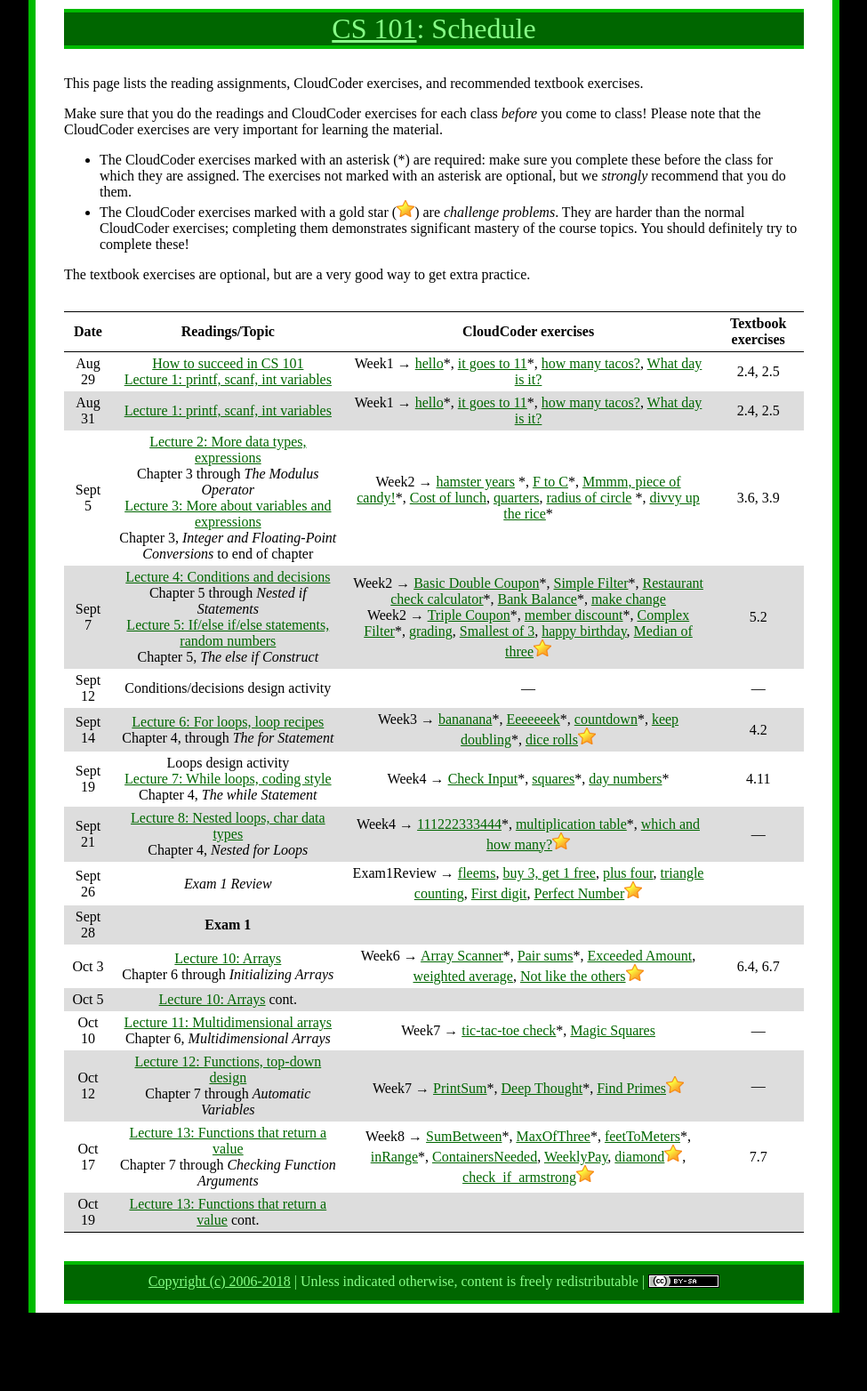
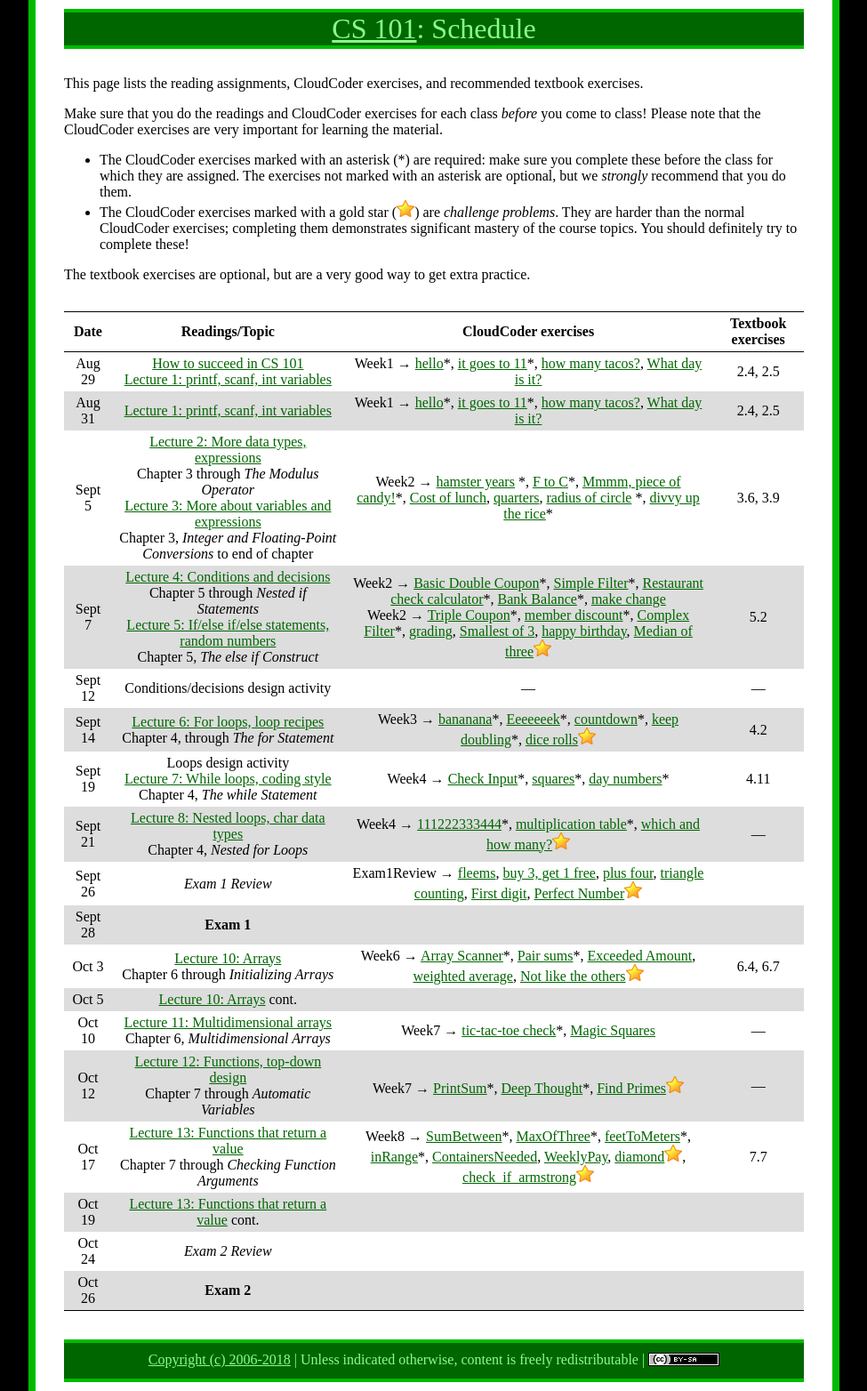
Before and after one commit to ycpcs/cs101-fall2018, a Jekyll site: the page built from schedule.md, in a window 1280 px wide. Shown: the whole page at 89% size, without its empty margins (152-1127 px from the left). Built offline with Jekyll 4.4.1, drawn with Linux system fonts in a browser that asks for light colours; before the commit the page ends 1476 px from its top, so only the background shows below that.

```diff
--- a/schedule.md
+++ b/schedule.md
@@ -23,13 +23,15 @@ Sept 14| [Lecture 6: For loops, loop recipes](lectures/lecture06.html)<br>Chapte
 Sept 19 | <span class="activity">Loops design activity</span> <br /> [Lecture 7: While loops, coding style](lectures/lecture07.html)<br>Chapter 4, *The while Statement* | Week4 &rarr; [Check Input](https://cs.ycp.edu/cloudcoder/#exercise?c=18,p=907)\*, [squares](https://cs.ycp.edu/cloudcoder/#exercise?c=18,p=908)\*, [day numbers](https://cs.ycp.edu/cloudcoder/#exercise?c=18,p=909)\* | 4.11
 Sept 21 | [Lecture 8: Nested loops, char data types](lectures/lecture08.html)<br>Chapter 4, *Nested for Loops* | Week4 &rarr; [111222333444](https://cs.ycp.edu/cloudcoder/#exercise?c=18,p=910)\*, [multiplication table](https://cs.ycp.edu/cloudcoder/#exercise?c=18,p=949)\*, [which and how many?](https://cs.ycp.edu/cloudcoder/#exercise?c=18,p=911)![gold star](img/goldstar-tiny.png) | &mdash;
 Sept 26 | *Exam 1 Review* | Exam1Review &rarr; [fleems](https://cs.ycp.edu/cloudcoder/#exercise?c=18,p=945), [buy 3, get 1 free](https://cs.ycp.edu/cloudcoder/#exercise?c=18,p=950), [plus four](https://cs.ycp.edu/cloudcoder/#exercise?c=18,p=972), [triangle counting](https://cs.ycp.edu/cloudcoder/#exercise?c=18,p=973), [First digit](https://cs.ycp.edu/cloudcoder/#exercise?c=18,p=962), [Perfect Number](https://cs.ycp.edu/cloudcoder/#exercise?c=18,p=957)![gold star](img/goldstar-tiny.png)
-Sept 28 | **Exam 1** |
+Sept 28 | **Exam 1** | |
 Oct 3   | [Lecture 10: Arrays](lectures/lecture10.html)<br>Chapter 6 through *Initializing Arrays* | Week6 &rarr; [Array Scanner](https://cs.ycp.edu/cloudcoder/#exercise?c=18,p=912)\*, [Pair sums](https://cs.ycp.edu/cloudcoder/#exercise?c=18,p=913)\*, [Exceeded Amount](https://cs.ycp.edu/cloudcoder/#exercise?c=18,p=914), [weighted average](https://cs.ycp.edu/cloudcoder/#exercise?c=18,p=965), [Not like the others](https://cs.ycp.edu/cloudcoder/#exercise?c=18,p=915)![gold star](img/goldstar-tiny.png) | 6.4, 6.7
 Oct 5   | [Lecture 10: Arrays](lectures/lecture10.html) cont. | |
 Oct 10  | [Lecture 11: Multidimensional arrays](lectures/lecture11.html)<br>Chapter 6, *Multidimensional Arrays* | Week7 &rarr; [tic-tac-toe check](https://cs.ycp.edu/cloudcoder/#exercise?c=18,p=943)\*, [Magic Squares](https://cs.ycp.edu/cloudcoder/#exercise?c=18,p=955) | &mdash;
 Oct 12 | [Lecture 12: Functions, top-down design](lectures/lecture12.html)<br>Chapter 7 through *Automatic Variables* | Week7 &rarr;  [PrintSum](https://cs.ycp.edu/cloudcoder/#exercise?c=18,p=916)\*, [Deep Thought](https://cs.ycp.edu/cloudcoder/#exercise?c=18,p=917)\*, [Find Primes](https://cs.ycp.edu/cloudcoder/#exercise?c=18,p=918)![gold star](img/goldstar-tiny.png) | &mdash;
 Oct 17 | [Lecture 13: Functions that return a value](lectures/lecture13.html)<br>Chapter 7 through *Checking Function Arguments* | Week8 &rarr; [SumBetween](https://cs.ycp.edu/cloudcoder/#exercise?c=18,p=922)\*, [MaxOfThree](https://cs.ycp.edu/cloudcoder/#exercise?c=18,p=923)\*, [feetToMeters](https://cs.ycp.edu/cloudcoder/#exercise?c=18,p=940)\*, [inRange](https://cs.ycp.edu/cloudcoder/#exercise?c=18,p=941)\*, [ContainersNeeded](https://cs.ycp.edu/cloudcoder/#exercise?c=18,p=953), [WeeklyPay](https://cs.ycp.edu/cloudcoder/#exercise?c=18,p=954), [diamond](https://cs.ycp.edu/cloudcoder/#exercise?c=18,p=942)![gold star](img/goldstar-tiny.png), [check\_if\_armstrong](https://cs.ycp.edu/cloudcoder/#exercise?c=18,p=962)![gold star](img/goldstar-tiny.png) | 7.7
 Oct 19 | [Lecture 13: Functions that return a value](lectures/lecture13.html) cont. | |
+Oct 24 | *Exam 2 Review* | |
+Oct 26 | **Exam 2** |
 
 <!--
 Apr 10 | [Lecture 14: Arrays and functions](lectures/lecture14.html)<br>Chapter 7 through *Multidimensional Variable-Length Arrays and Functions* | Week12 &rarr; [ArraySum](https://cs.ycp.edu/cloudcoder/#exercise?c=18,p=919)\*, [IsAscending](https://cs.ycp.edu/cloudcoder/#exercise?c=18,p=921)\*, [countOdd](https://cs.ycp.edu/cloudcoder/#exercise?c=18,p=920)\*, [Min Array Entry](https://cs.ycp.edu/cloudcoder/#exercise?c=18,p=956) | &mdash;
```
Also changed, not shown: index.md (+1 -0 lines), practice/index.md (+4 -0 lines), 5 other files.
